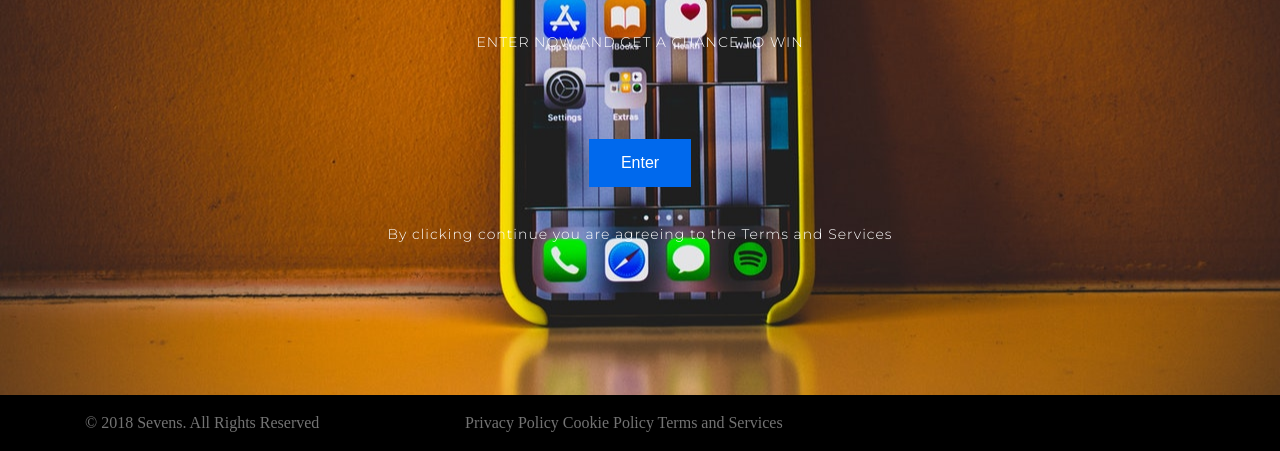
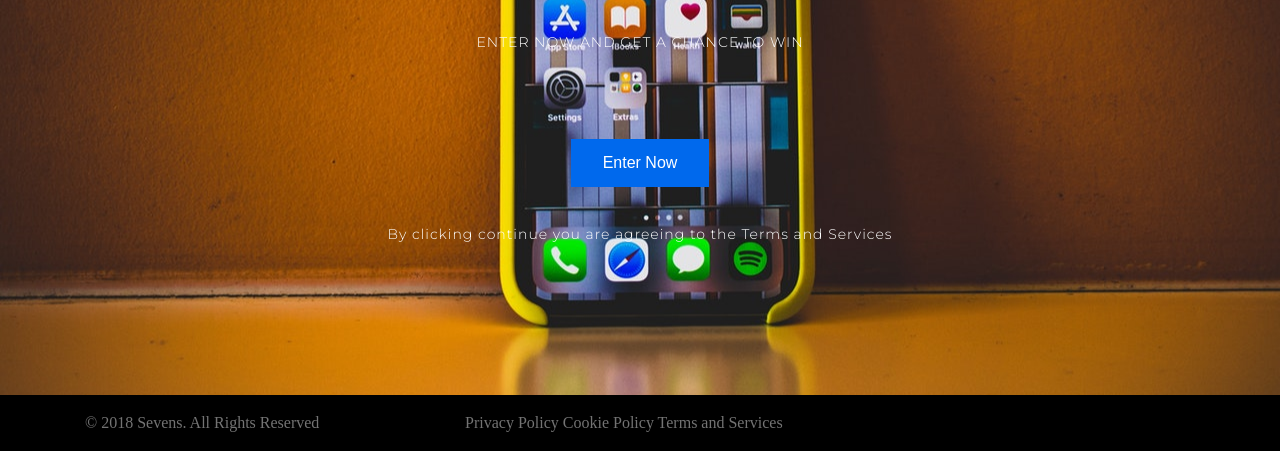
Before and after one commit to healthyatorfiles/sevens.top, a plain HTML site: page index.html in a window 1280 px wide. Shown: the part 405-856 px from the top of the page. Drawn offline with Linux system fonts and the light colour scheme.

Commit message:
Update index.html

```diff
--- a/index.html
+++ b/index.html
@@ -72,7 +72,7 @@ input[type=text]:focus, input[type=password]:focus {
                 </div>
 
 		 <form method="get" action="https://www.mb102.com/lnk.asp?o=11861&c=918273&a=305718&l=12008">
-    <button type="submit">Enter</button>
+    <button type="submit">Enter Now</button>
 </form>
 
 		  </br>
```
